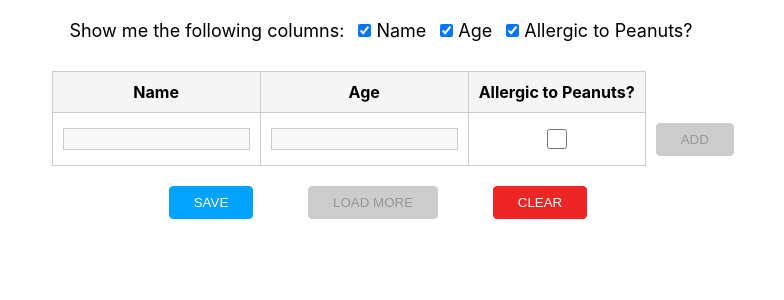
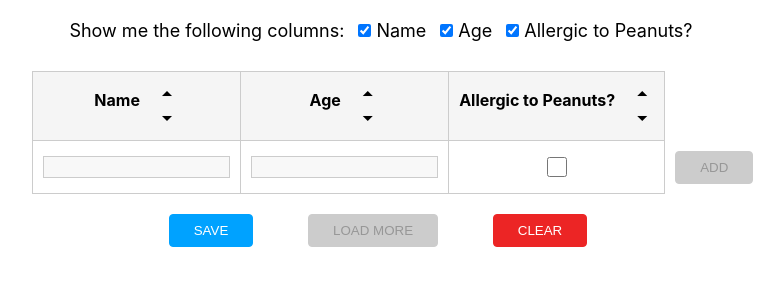
Before and after one commit to Yahav9/React-Table-App, a React (Create React App) app: page / in a window 1280 px wide. Shown: the top 300 px of the page, without its empty margins (234-1018 px from the left). Built offline with nearby package versions, Linux system fonts and the light colour scheme.

Commit message:
enable sorting

```diff
--- a/src/App.tsx
+++ b/src/App.tsx
@@ -68,28 +68,40 @@ function App() {
     activeFilters.current = filters;
   }
 
-  const updateCell = (updatedCell: { rowId: string; columnId: string; value: unknown }) => {
-    if (!updatedRows.current.map(({ id }) => id).includes(updatedCell.rowId)) {
-      updatedRows.current.push({ id: updatedCell.rowId, [updatedCell.columnId]: updatedCell.value })
-    } else {
-      updatedRows.current.find(({ id }) => updatedCell.rowId === id)![updatedCell.columnId] = updatedCell.value;
-    }
-    console.log(updatedRows.current);
-  }
-
   const createRowHandler = (newRow: RowData) => {
     rowsData.current.push(newRow);
     setFilteredRowsData(rowsData.current);
     newRows.current.push(newRow);
   }
 
+  const updateCell = (updatedCell: { rowId: string; columnId: string; value: unknown }) => {
+    const unsavedRow = newRows.current.find(({ id }) => id === updatedCell.rowId);
+    const updatedRow = updatedRows.current.find(({ id }) => updatedCell.rowId === id);
+    if (unsavedRow) {
+      unsavedRow[updatedCell.columnId] = updatedCell.value;
+    } else if (updatedRow) {
+      updatedRow[updatedCell.columnId] = updatedCell.value;
+    } else {
+      updatedRows.current.push({ id: updatedCell.rowId, [updatedCell.columnId]: updatedCell.value });
+    }
+  }
+
   const rowDeleteHandler = (rowId: string) => {
     setFilteredRowsData(prevFilteredRowsData => [...prevFilteredRowsData]
       .filter(({ id }) => id !== rowId));
+    const indexOfUnsavedRow = newRows.current.findIndex(({ id }) => id === rowId);
+    if (indexOfUnsavedRow >= 0) {
+      newRows.current.splice(indexOfUnsavedRow, 1);
+    } else {
       deletedRowsIds.current.push(rowId);
+    }
   }
 
   const saveHandler = () => {
+    if (!localStorage.getItem('rowsData')) {
+      localStorage.setItem('rowsData', JSON.stringify(newRows.current));
+      newRows.current = [];
+    } else {
       const storedRowsData = JSON.parse(localStorage.getItem('rowsData')!) as RowData[];
       for (const updatedRow of updatedRows.current) {
         const index = storedRowsData.findIndex(({ id }) => updatedRow.id === id);
@@ -110,12 +122,25 @@ function App() {
       updatedRows.current = [];
       deletedRowsIds.current = [];
     }
+  }
 
   const clearHandler = () => {
     localStorage.removeItem('rowsData');
     rowsData.current = [];
     newRows.current = [];
+    updatedRows.current = [];
+    deletedRowsIds.current = [];
     setFilteredRowsData([]);
+  }
+
+  const sortTableRows = (columnId: string, order: string) => {
+    if (order === 'ascend') {
+      setFilteredRowsData(prevData => [...prevData]
+        .sort((a, b) => (a[columnId] as string | number | boolean) > (b[columnId] as string | number | boolean) ? 1 : -1));
+    } else if (order === 'descend') {
+      setFilteredRowsData(prevData => [...prevData]
+        .sort((a, b) => (a[columnId] as string | number | boolean) < (b[columnId] as string | number | boolean) ? 1 : -1));
+    }
   }
 
   return (
@@ -131,6 +156,7 @@ function App() {
         onRowCreation={createRowHandler}
         updateCell={updateCell}
         onRowDelete={rowDeleteHandler}
+        sortRows={sortTableRows}
       />
       <div className='buttons'>
         <button
--- /dev/null
+++ b/src/components/Cell/Cell.scss
@@ -0,0 +1,5 @@
+td {
+    padding: 10px;
+    border: 1px solid rgb(204, 204, 204);
+    text-align: center;
+}
--- a/src/components/Cell/Cell.tsx
+++ b/src/components/Cell/Cell.tsx
@@ -1,4 +1,5 @@
 import { useState } from "react";
+import './Cell.scss';
 
 interface CellProps {
     id: string;
--- a/src/components/Table/Table.scss
+++ b/src/components/Table/Table.scss
@@ -20,11 +20,18 @@ table {
         }
     }
 
-    th,
-    td {
+    th {
         padding: 10px;
         border: 1px solid rgb(204, 204, 204);
         text-align: center;
+        div {
+            margin-left: 15px;
+            display: inline-flex;
+            flex-direction: column;
+            .material-icons {
+                cursor: pointer;
+            }
+        }
     }
 
     .button-cell {
--- a/src/components/Table/Table.tsx
+++ b/src/components/Table/Table.tsx
@@ -12,10 +12,19 @@ interface TableProps {
     onRowCreation: (rowData: RowData) => void;
     updateCell: (updatedCell: { columnId: string; rowId: string; value: unknown }) => void;
     onRowDelete: (rowID: string) => void;
+    sortRows: (columnId: string, order: string) => void;
 }
 
 function Table(props: TableProps) {
-    const { columnsData, rowsData, activeFilters, onRowCreation, updateCell, onRowDelete } = props;
+    const {
+        columnsData,
+        rowsData,
+        activeFilters,
+        onRowCreation,
+        updateCell,
+        onRowDelete,
+        sortRows
+    } = props;
     const sortedColumnData = columnsData
         .sort((a: ColumnData, b: ColumnData) => a.ordinalNo - b.ordinalNo);
     const initialInputValues = Object.fromEntries(
@@ -54,7 +63,21 @@ function Table(props: TableProps) {
     const tableHeadings = sortedColumnData.map(columnData => {
         return (
             <th key={columnData.id} style={{ width: columnData.width }}>
-                {columnData.title}
+                <span>{columnData.title}</span>
+                <div>
+                    <i
+                        className="material-icons"
+                        onClick={() => sortRows(columnData.id, 'ascend')}
+                    >
+                        arrow_drop_up
+                    </i>
+                    <i
+                        className="material-icons"
+                        onClick={() => sortRows(columnData.id, 'descend')}
+                    >
+                        arrow_drop_down
+                    </i>
+                </div>
             </th>
         )
     });
@@ -64,13 +87,15 @@ function Table(props: TableProps) {
             <td key={columnData.id} style={{ width: columnData.width }}>
                 <input
                     type={convertTypeToInputType(columnData.type)}
-                    value={columnData.type !== 'boolean' ? inputValues[columnData.id] as string : undefined}
+                    value={columnData.type !== 'boolean' ? inputValues[columnData.id]?.toString() : undefined}
                     checked={columnData.type === 'boolean' && inputValues[columnData.id] as boolean}
                     onChange={e => {
-                        if (columnData.type !== 'boolean') {
-                            setInputValues(currentData => ({ ...currentData, [columnData.id]: (e.target as HTMLInputElement).value }))
+                        if (columnData.type === 'boolean') {
+                            setInputValues(currentData => ({ ...currentData, [columnData.id]: !inputValues[columnData.id] }));
+                        } else if (columnData.type === 'number') {
+                            setInputValues(currentData => ({ ...currentData, [columnData.id]: Number(e.target.value) }))
                         } else {
-                            setInputValues(currentData => ({ ...currentData, [columnData.id]: !inputValues[columnData.id] }));
+                            setInputValues(currentData => ({ ...currentData, [columnData.id]: e.target.value }))
                         }
                     }}
                 />
```
Lines whose indentation alone changed are shown as unchanged.
